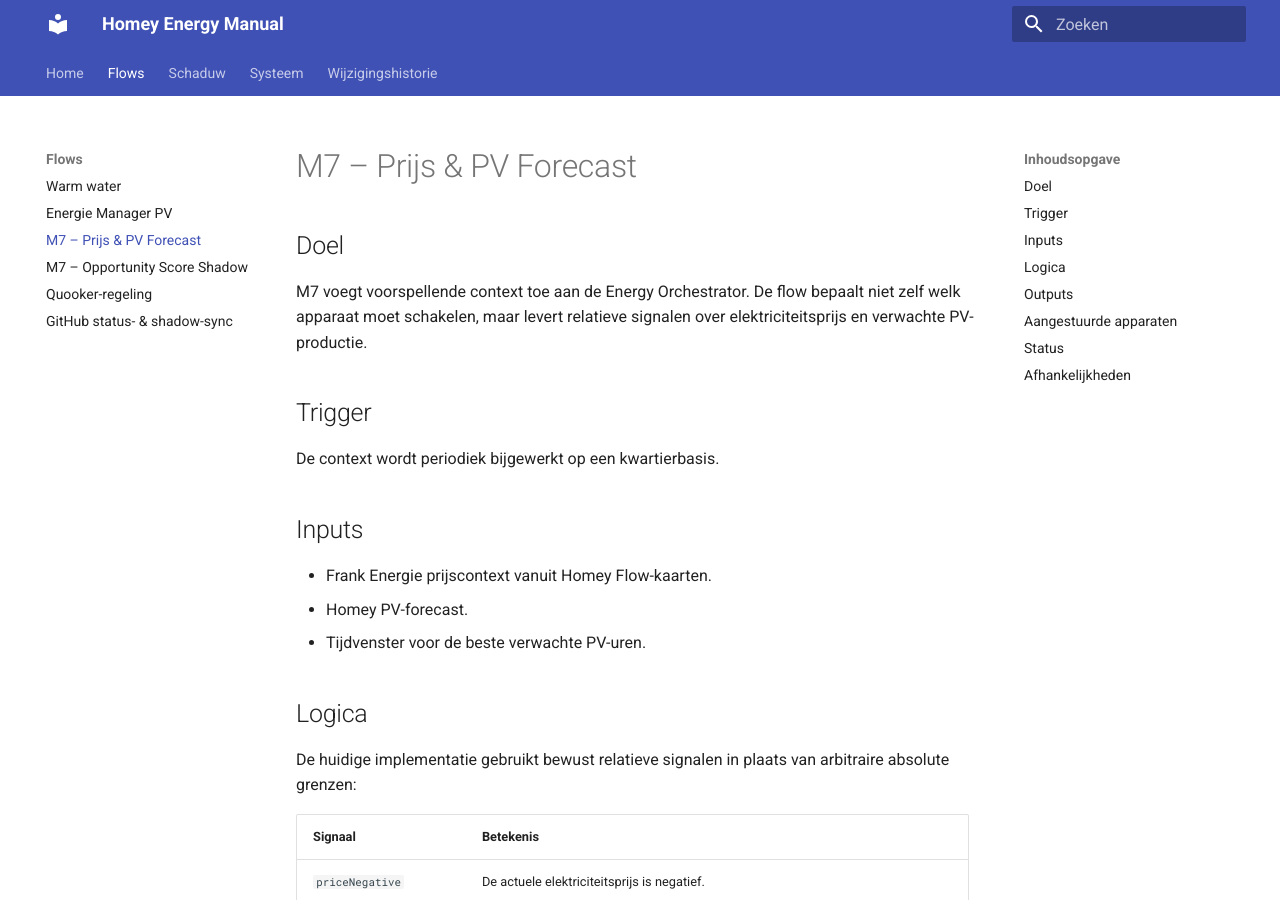
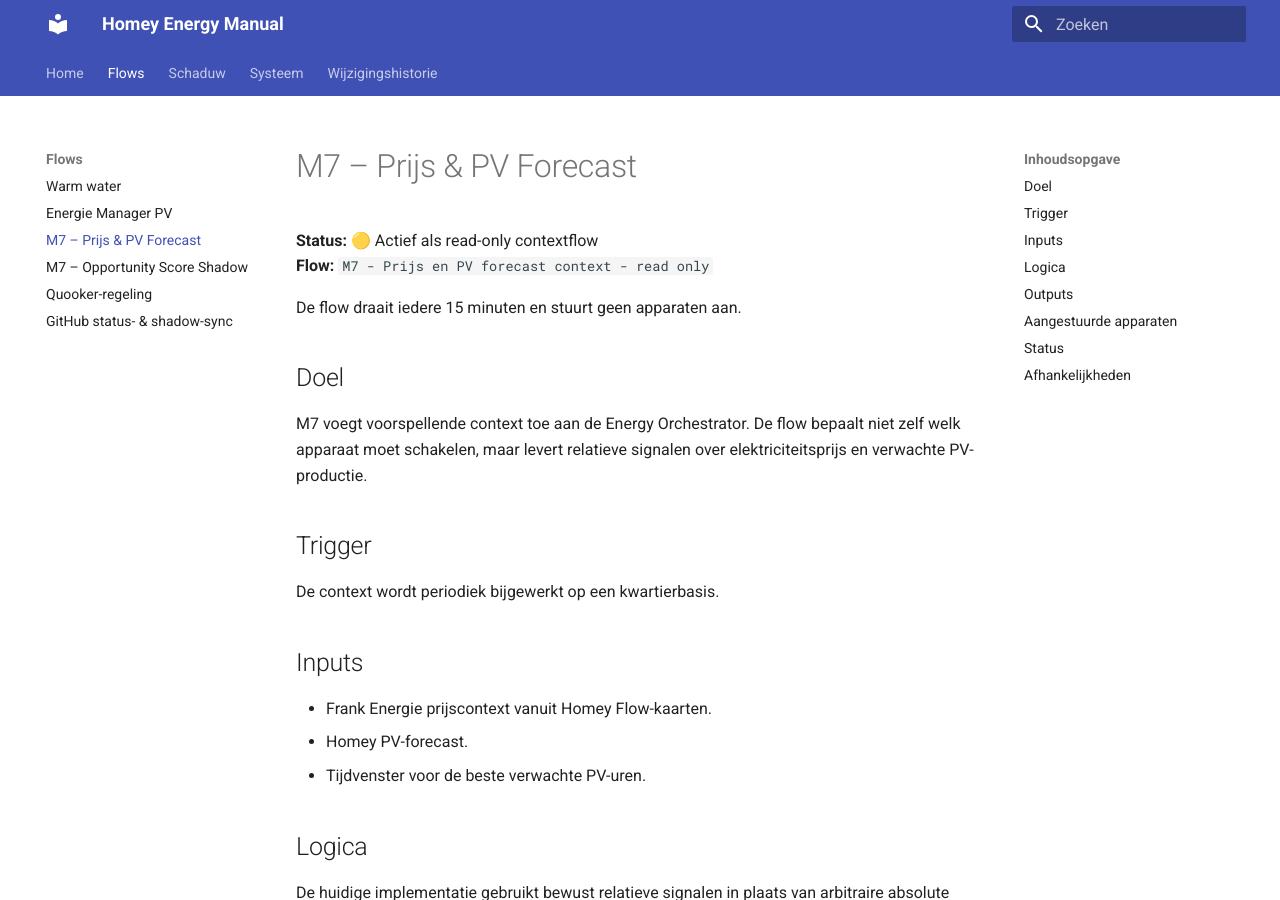
Before and after one commit to OnsKasteeltje/homey-energy-manual, an MkDocs documentation site: the page built from docs/m7-prijs-pv-forecast.md, in a window 1280 px wide and 900 px high. Built offline with MkDocs 1.6.1 and Material for MkDocs 9.7.7, drawn with Linux system fonts in a browser that asks for light colours.

Commit message:
docs: standardize flow status header for M7 forecast

```diff
--- a/docs/m7-prijs-pv-forecast.md
+++ b/docs/m7-prijs-pv-forecast.md
@@ -1,4 +1,9 @@
 # M7 – Prijs & PV Forecast
+
+**Status:** 🟡 Actief als read-only contextflow
+**Flow:** `M7 - Prijs en PV forecast context - read only`
+
+De flow draait iedere 15 minuten en stuurt geen apparaten aan.
 
 ## Doel
 M7 voegt voorspellende context toe aan de Energy Orchestrator. De flow bepaalt niet zelf welk apparaat moet schakelen, maar levert relatieve signalen over elektriciteitsprijs en verwachte PV-productie.
```
